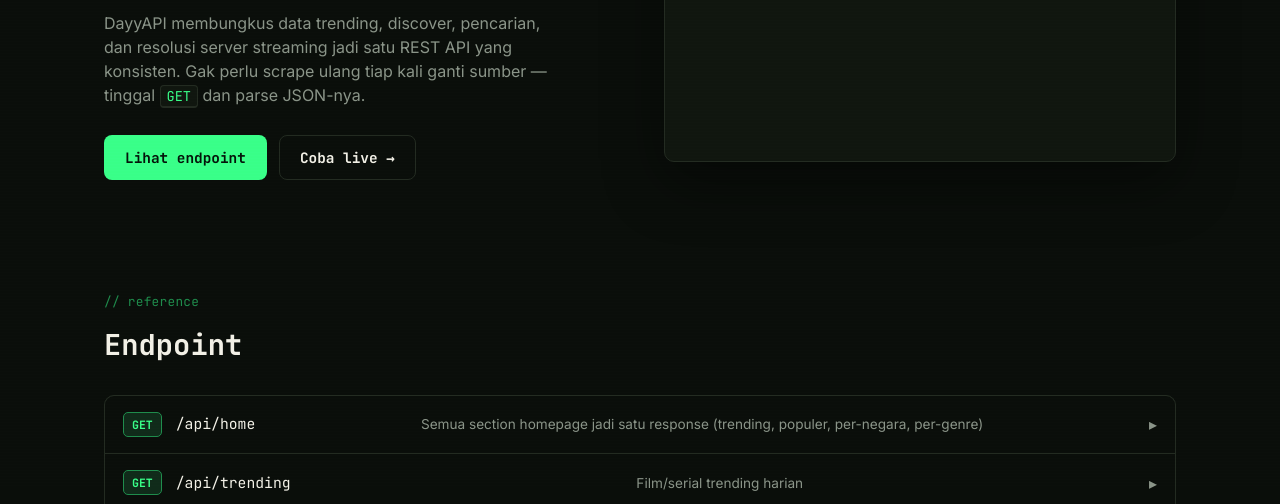
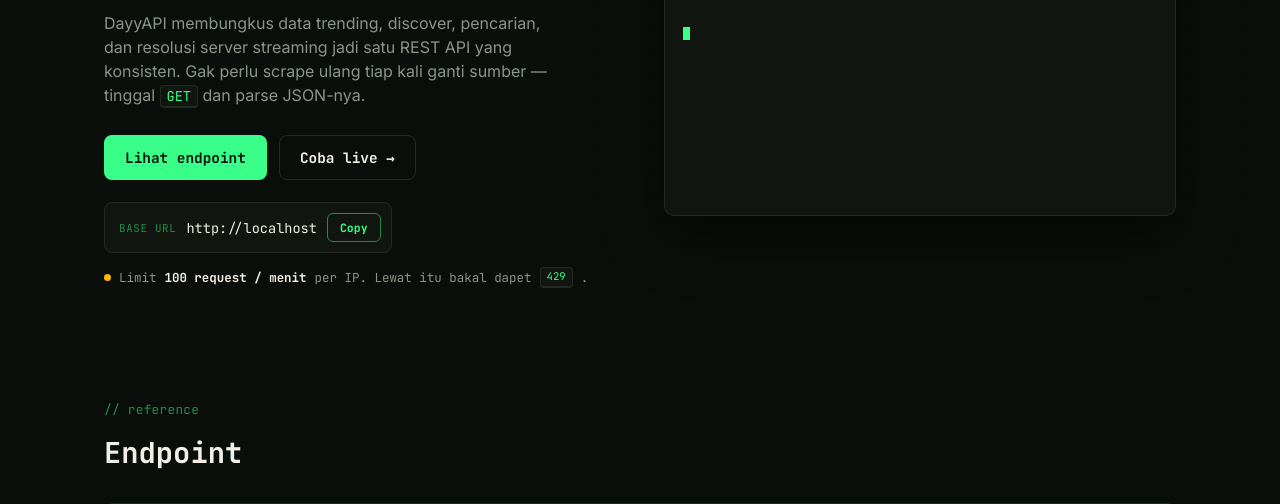
Before and after one commit to MisterDayy/dayynim.apiV1, a Flask app: page / in a window 1280 px wide. Shown: the part 313-817 px from the top of the page. Run offline with Flask 3, Linux system fonts and the light colour scheme; data that the repository does not hold is empty.

Commit message:
add preview

```diff
--- a/static/script.js
+++ b/static/script.js
@@ -243,11 +243,40 @@ async function runHeroTerminal() {
 function sleep(ms) { return new Promise(r => setTimeout(r, ms)); }
 
 // ---------------- try it sandbox ----------------
+function initBaseUrl() {
+  const base = window.location.origin;
+  const textEl = document.getElementById("baseUrlText");
+  const btn = document.getElementById("copyBaseUrl");
+  if (!textEl || !btn) return;
+  textEl.textContent = base;
+
+  btn.addEventListener("click", async () => {
+    try {
+      await navigator.clipboard.writeText(base);
+    } catch (e) {
+      // fallback buat browser lama / non-https context
+      const tmp = document.createElement("textarea");
+      tmp.value = base;
+      document.body.appendChild(tmp);
+      tmp.select();
+      document.execCommand("copy");
+      document.body.removeChild(tmp);
+    }
+    btn.textContent = "Copied!";
+    btn.classList.add("copied");
+    setTimeout(() => {
+      btn.textContent = "Copy";
+      btn.classList.remove("copied");
+    }, 1500);
+  });
+}
+
 document.addEventListener("DOMContentLoaded", () => {
   renderEndpoints();
   renderServers();
   checkStatus();
   runHeroTerminal();
+  initBaseUrl();
 
   document.getElementById("tryRun").addEventListener("click", async () => {
     const path = document.getElementById("tryEndpoint").value;
--- a/static/style.css
+++ b/static/style.css
@@ -95,6 +95,35 @@ body{
 .btn-ghost{border-color:var(--line); color:var(--text); background:transparent;}
 .btn-ghost:hover{border-color:var(--green-dim);}
 
+.base-url-box{
+  display:flex; align-items:center; gap:10px;
+  margin-top:22px; padding:10px 10px 10px 14px;
+  background:var(--bg-raised); border:1px solid var(--line); border-radius:8px;
+  max-width:fit-content;
+}
+.base-url-label{
+  font-family:var(--mono); font-size:0.68rem; letter-spacing:0.06em;
+  color:var(--green-dim); white-space:nowrap;
+}
+.base-url-text{
+  font-family:var(--mono); font-size:0.85rem; color:var(--text);
+  white-space:nowrap; overflow-x:auto;
+}
+.copy-btn{
+  font-family:var(--mono); font-size:0.72rem; font-weight:600;
+  background:transparent; color:var(--green); border:1px solid var(--green-dim);
+  padding:6px 12px; border-radius:6px; cursor:pointer; white-space:nowrap;
+}
+.copy-btn:hover{background:rgba(57,255,136,0.1);}
+.copy-btn.copied{background:var(--green); color:#04140a; border-color:var(--green);}
+
+.rate-note{
+  display:flex; align-items:center; gap:8px;
+  margin:14px 0 0; font-family:var(--mono); font-size:0.78rem; color:var(--muted);
+}
+.dot-warn{width:7px; height:7px; border-radius:50%; background:var(--amber); flex-shrink:0;}
+.rate-note strong{color:var(--text);}
+
 .terminal{
   background:var(--bg-raised);
   border:1px solid var(--line);
--- a/templates/index.html
+++ b/templates/index.html
@@ -41,6 +41,18 @@
         <a href="#endpoints" class="btn btn-primary">Lihat endpoint</a>
         <a href="#try" class="btn btn-ghost">Coba live &rarr;</a>
       </div>
+
+      <div class="base-url-box">
+        <span class="base-url-label">BASE URL</span>
+        <code id="baseUrlText" class="base-url-text"></code>
+        <button id="copyBaseUrl" class="copy-btn" type="button">Copy</button>
+      </div>
+
+      <p class="rate-note">
+        <span class="dot-warn"></span>
+        Limit <strong>100 request / menit</strong> per IP. Lewat itu bakal dapet
+        <span class="kbd">429</span>.
+      </p>
     </div>
 
     <div class="terminal" id="heroTerminal">
```
